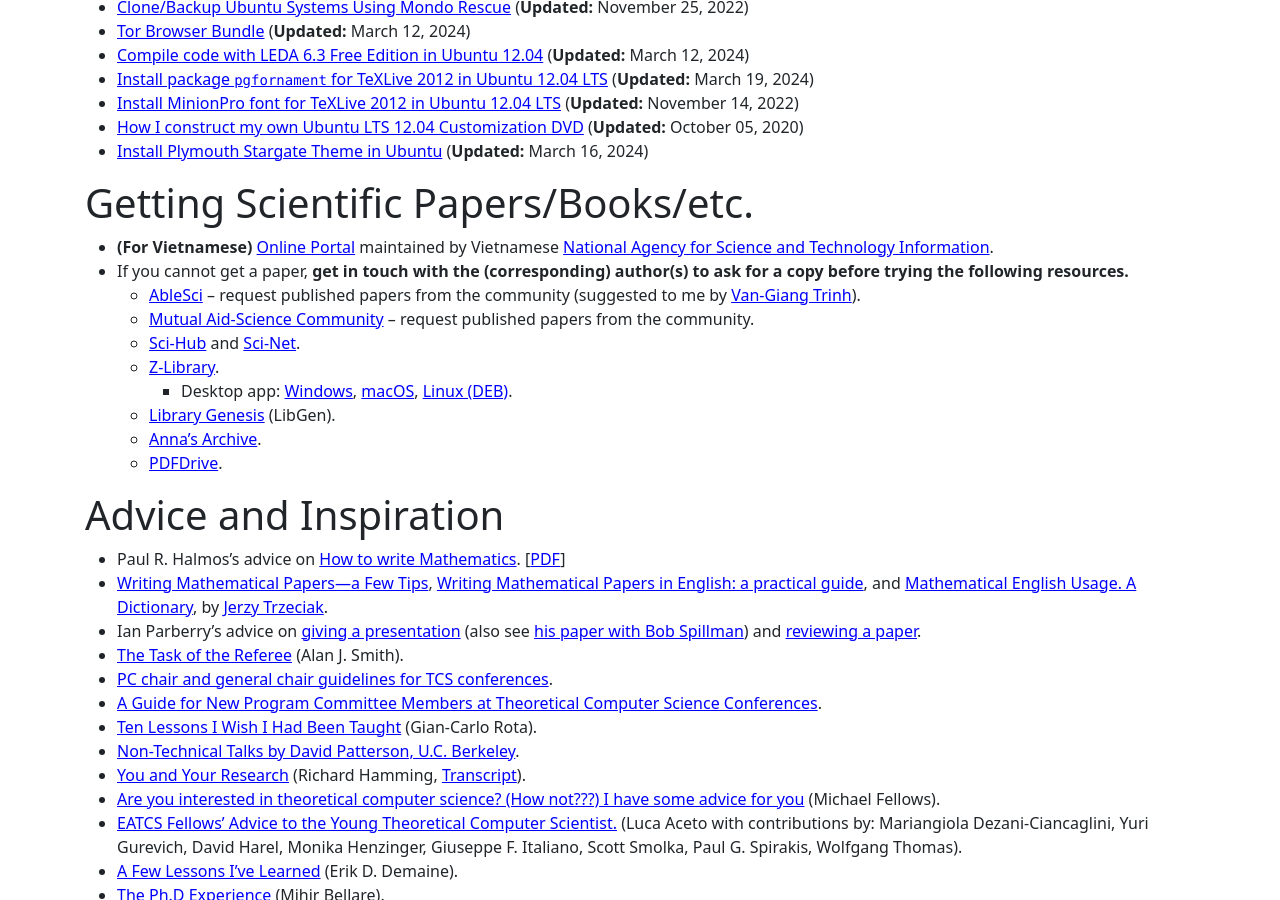
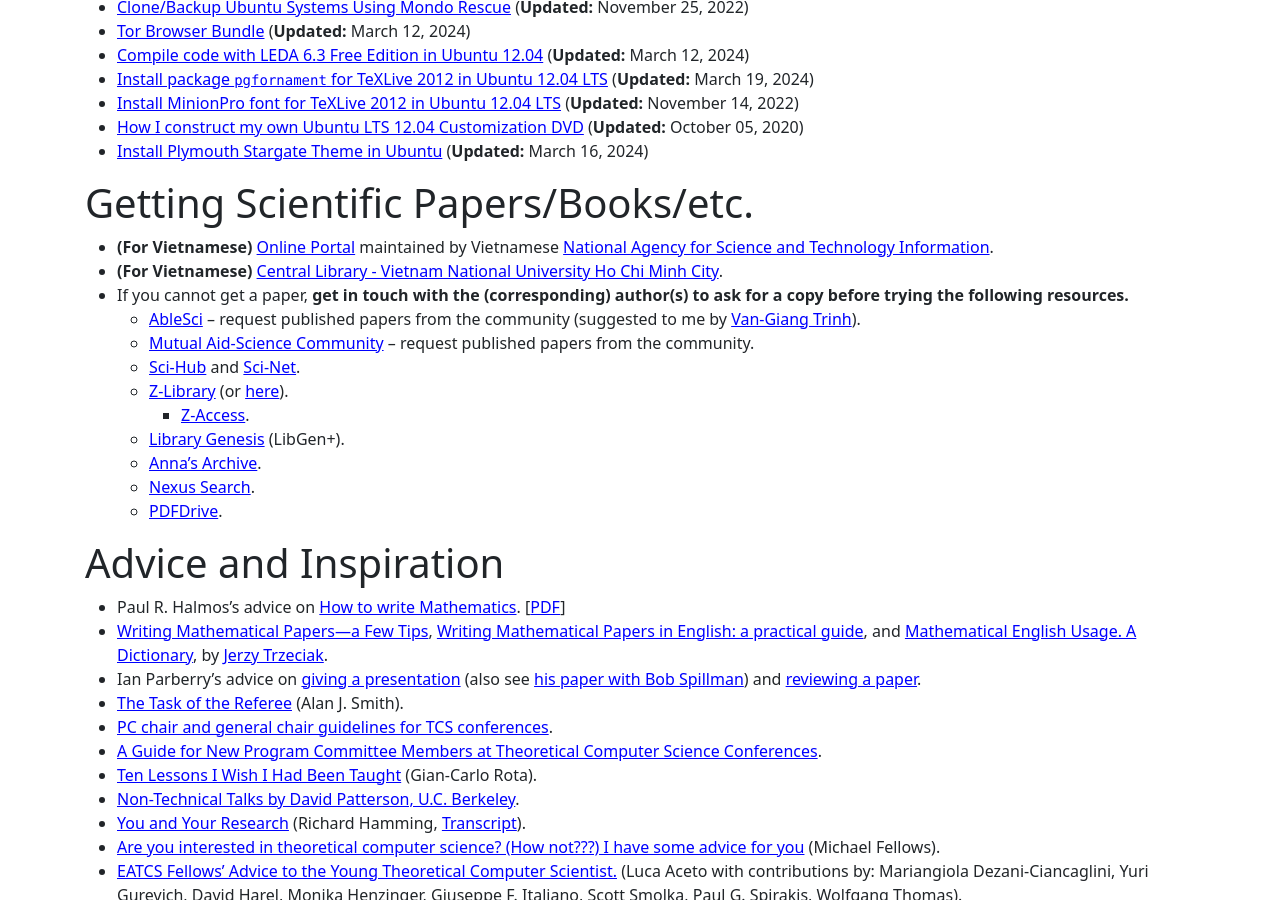
Before and after one commit to hoanganhduc/hoanganhduc.github.io, a Jekyll site: the page built from misc.md, in a window 1280 px wide and 900 px high, scrolled down 1518 px. Built offline with Jekyll 4.4.1, drawn with Linux system fonts in a browser that asks for light colours; nearby versions of some CDN libraries; a style sheet for code colours, icons or effects is not loaded; some of the changed text lies outside the part shown.

Commit message:
Updated @ 2025-08-06  13:41:22 ICT

```diff
--- a/_layouts/blog-post.html
+++ b/_layouts/blog-post.html
@@ -12,6 +12,7 @@
 <div class="col-xs-12 col-sm-12 col-md-12 col-lg-12">
 <div style="margin-top:15px; float:right;">
 	<a href="https://www.buymeacoffee.com/hoanganhduc" target="_blank"><img src="https://cdn.buymeacoffee.com/buttons/v2/default-yellow.png" alt="Buy Me A Coffee" style="height: 40px !important;width: 160px !important;" ></a>
+	<a href='https://ko-fi.com/hoanganhduc' target='_blank'><img height='40' style='border:0px;height:40px;' src='https://storage.ko-fi.com/cdn/kofi2.png?v=6' border='0' alt='Buy Me a Coffee at ko-fi.com' /></a>
 </div>
 <h1 class="display-5">{{ page.title }}</h1>
 <div style="text-align: right;">
@@ -26,6 +27,7 @@
 <div class="col-xs-12 col-sm-12 col-md-12 col-lg-12">
 <div style="margin-top:15px; float:right;">
 	<a href="https://www.buymeacoffee.com/hoanganhduc" target="_blank"><img src="https://cdn.buymeacoffee.com/buttons/v2/default-yellow.png" alt="Buy Me A Coffee" style="height: 40px !important;width: 160px !important;" ></a>
+	<a href='https://ko-fi.com/hoanganhduc' target='_blank'><img height='40' style='border:0px;height:40px;' src='https://storage.ko-fi.com/cdn/kofi2.png?v=6' border='0' alt='Buy Me a Coffee at ko-fi.com' /></a>
 </div>
 <h1 class="display-5">{{ page.title }}</h1>
 <div style="text-align: right;">
--- a/_layouts/default.html
+++ b/_layouts/default.html
@@ -13,6 +13,7 @@
 {% if page.buymeacoffee %}
 	<div style="margin-top:15px; float:right;">
 	<a href="https://www.buymeacoffee.com/hoanganhduc" target="_blank"><img src="https://cdn.buymeacoffee.com/buttons/v2/default-yellow.png" alt="Buy Me A Coffee" style="height: 40px !important;width: 160px !important;" ></a>
+	<a href='https://ko-fi.com/hoanganhduc' target='_blank'><img height='40' style='border:0px;height:40px;' src='https://storage.ko-fi.com/cdn/kofi2.png?v=6' border='0' alt='Buy Me a Coffee at ko-fi.com' /></a>
 	</div>
 {% endif %}
 
--- a/misc.md
+++ b/misc.md
@@ -49,14 +49,16 @@ Some of these originally appeared in an <a href="https://toihoctap.wordpress.com
 # Getting Scientific Papers/Books/etc.
 
 * **(For Vietnamese)** [Online Portal](https://db0.vista.gov.vn) maintained by Vietnamese [National Agency for Science and Technology Information](https://vista.gov.vn).
+* **(For Vietnamese)** [Central Library - Vietnam National University Ho Chi Minh City](https://www.vnulib.edu.vn/).
 * If you cannot get a paper, **get in touch with the (corresponding) author(s) to ask for a copy before trying the following resources.**
   * [AbleSci](https://www.ablesci.com) – request published papers from the community (suggested to me by [Van-Giang Trinh](https://giang-trinh.github.io)).
-  * [Mutual Aid-Science Community](http://www.wosonhj.com/) – request published papers from the community.
+  * [Mutual Aid-Science Community](https://www.pidantuan.com/) – request published papers from the community.
   * [Sci-Hub](https://sci-hub.se/) and [Sci-Net](https://sci-net.xyz/).
-  * [Z-Library](https://singlelogin.se).
-    * Desktop app: [Windows](https://go-to-zlibrary.se/soft/zlibrary-setup-latest.exe), [macOS](https://go-to-zlibrary.se/soft/zlibrary-setup-latest.dmg), [Linux (DEB)](https://go-to-zlibrary.se/soft/zlibrary-setup-latest.deb).
-  * [Library Genesis](https://libgen.rs) (LibGen).
+  * [Z-Library](https://2-lib.org/) (or [here](https://z-library.sk)).
+    * [Z-Access](https://library-access.sk).
+  * [Library Genesis](https://libgen.gs) (LibGen+).
   * [Anna's Archive](https://annas-archive.org/).
+  * [Nexus Search](https://x.com/the_superpirate).
   * [PDFDrive](https://www.pdfdrive.com).
 
 # Advice and Inspiration
```
Also changed, not shown: other parts of misc.md (+1 -1 lines), _posts/2025-05-05-một-số-phương-pháp-tải-bài-báo-khoa-học.md (+3 -3 lines), index.md (+1 -1 lines), 2 other files.
